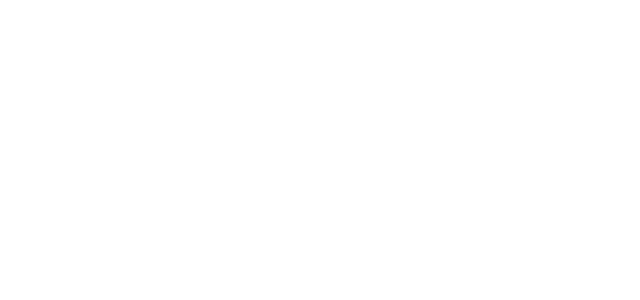
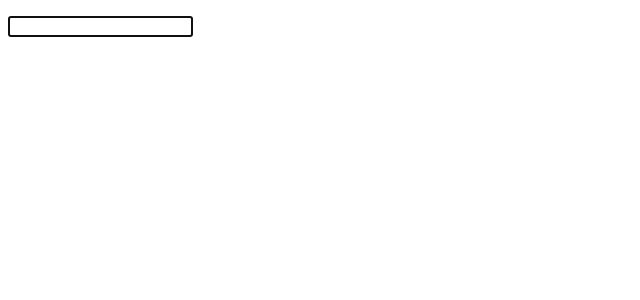
Before and after one commit to hajipy/nuxt-fastify-todo-list, a Nuxt app in the folder packages/frontend/: page / in a window 1280 px wide. Shown: the top 300 px of the page, without its empty margins (0-640 px from the left). Built offline with nearby package versions, Linux system fonts and the light colour scheme.

Commit message:
Todo追加を実装

```diff
--- a/packages/frontend/pages/index.vue
+++ b/packages/frontend/pages/index.vue
@@ -1,16 +1,33 @@
 <template>
-    <ul>
-        <li v-for="todo in todos">{{ todo.title }}</li>
-    </ul>
+    <div>
+        <ul>
+            <li v-for="todo in todos">{{ todo.title }}</li>
+        </ul>
+
+        <form v-on:submit="onSubmit">
+            <input v-model="title" autofocus />
+        </form>
+    </div>
 </template>
 
 <script lang="ts">
     import Vue from "vue";
 
     export default Vue.extend({
+        data() {
+            return {
+                title: "",
+            };
+        },
         computed: {
             todos() {
                 return this.$store.state.todos;
+            },
+        },
+        methods: {
+            async onSubmit() {
+                const todo = await this.$nuxt.context.$axios.$post("/api/todo", { title: this.title });
+                this.$store.commit("addTodos", [todo]);
             },
         },
         async fetch() {
```
